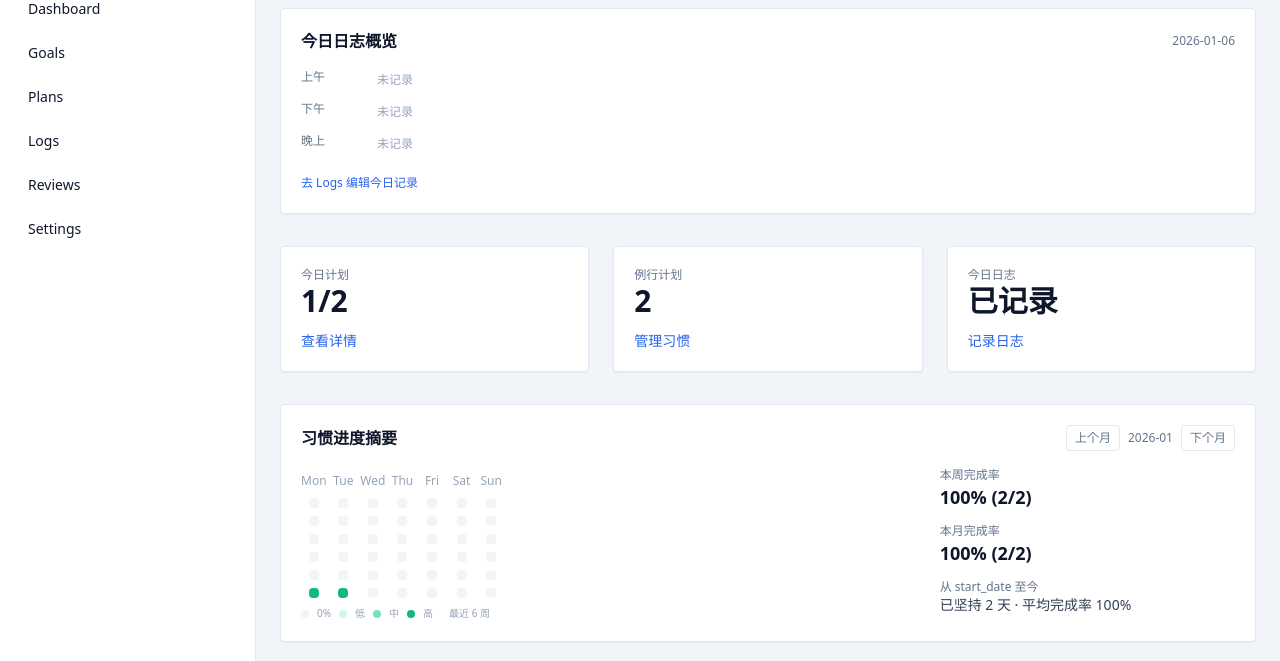
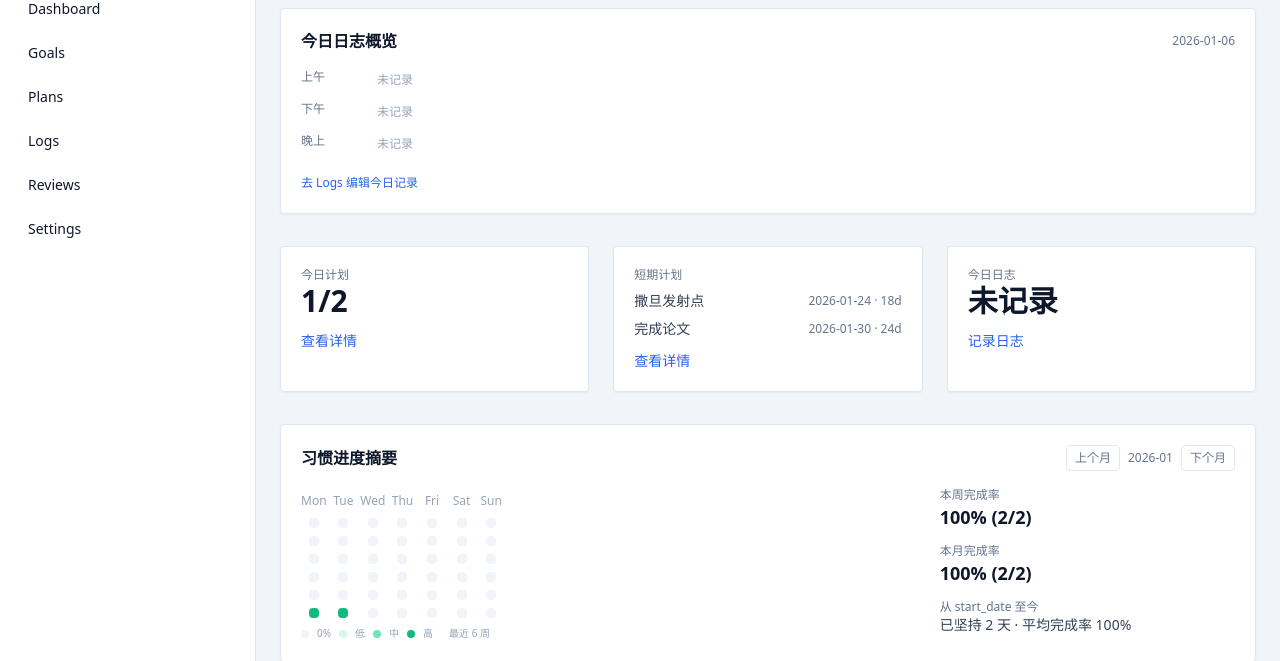
Before and after one commit to Yirzzzz/Life-OS, a FastAPI app: page / in a window 1280 px wide. Shown: the part 77-738 px from the top of the page. Run offline with FastAPI, Linux system fonts and the light colour scheme; data comes from the database, SQL or seed files in the repository; both versions use the stored data as it was after the commit; some libraries are stand-ins or nearby versions.

Commit message:
updatev0.14

```diff
--- a/app/web/templates/dashboard.html
+++ b/app/web/templates/dashboard.html
@@ -39,16 +39,36 @@
           <a class="text-blue-600" href="/plans?target_date={{ today }}">查看详情</a>
         </div>
       </div>
-      <div class="bg-white p-5 rounded shadow-sm border border-slate-200">
-        <div class="text-xs text-slate-500">例行计划</div>
-        <div class="text-3xl font-semibold">{{ habits|length }}</div>
+            <div class="bg-white p-5 rounded shadow-sm border border-slate-200">
+        <div class="text-xs text-slate-500">短期计划</div>
+        {% if short_term_objectives %}
+          <div class="mt-2 space-y-2 text-sm">
+            {% for obj in short_term_objectives %}
+              {% set obj_title = obj.title.strip() if obj.title else "" %}
+              <div class="flex items-center justify-between gap-2">
+                <div class="truncate text-slate-700">
+                  {% if obj_title %}
+                    {{ obj_title }}
+                  {% else %}
+                    <span class="text-slate-400">Untitled objective</span>
+                  {% endif %}
+                </div>
+                <div class="shrink-0 text-xs text-slate-500">
+                  {{ obj.due_date }}{% if obj.remaining_days is not none %} · {{ obj.remaining_days }}d{% endif %}
+                </div>
+              </div>
+            {% endfor %}
+          </div>
+        {% else %}
+          <div class="mt-2 text-sm text-slate-400">No short-term objectives yet.</div>
+        {% endif %}
         <div class="mt-3 text-sm">
-          <a class="text-blue-600" href="/plans">管理习惯</a>
+          <a class="text-blue-600" href="/plans">查看详情</a>
         </div>
       </div>
       <div class="bg-white p-5 rounded shadow-sm border border-slate-200">
         <div class="text-xs text-slate-500">今日日志</div>
-        <div class="text-3xl font-semibold">{{ "已记录" if log else "未记录" }}</div>
+        <div class="text-3xl font-semibold">{{ "已记录" if log_has_content else "未记录" }}</div>
         <div class="mt-3 text-sm">
           <a class="text-blue-600" href="/logs?target_date={{ today }}">记录日志</a>
         </div>
```
Also changed, not shown: app/web/routes.py (+20 -26 lines), lifeos.db.
